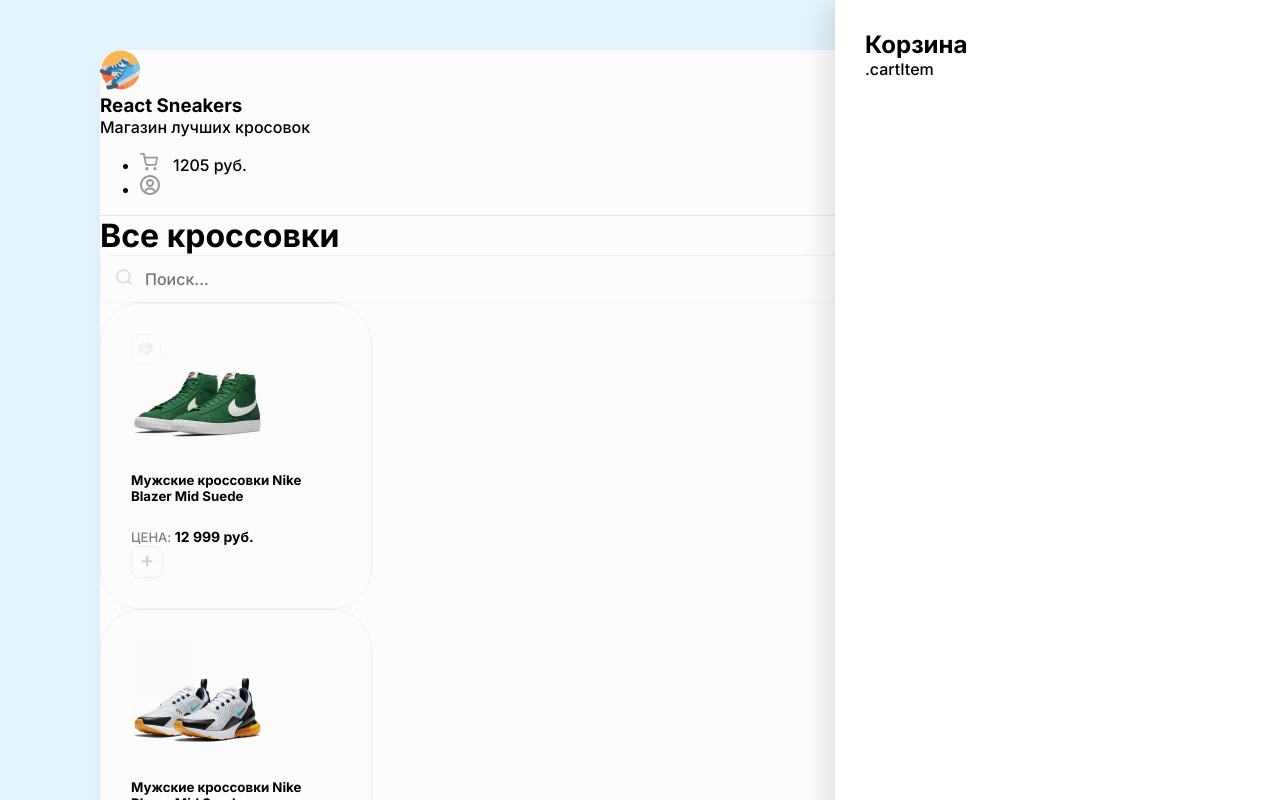
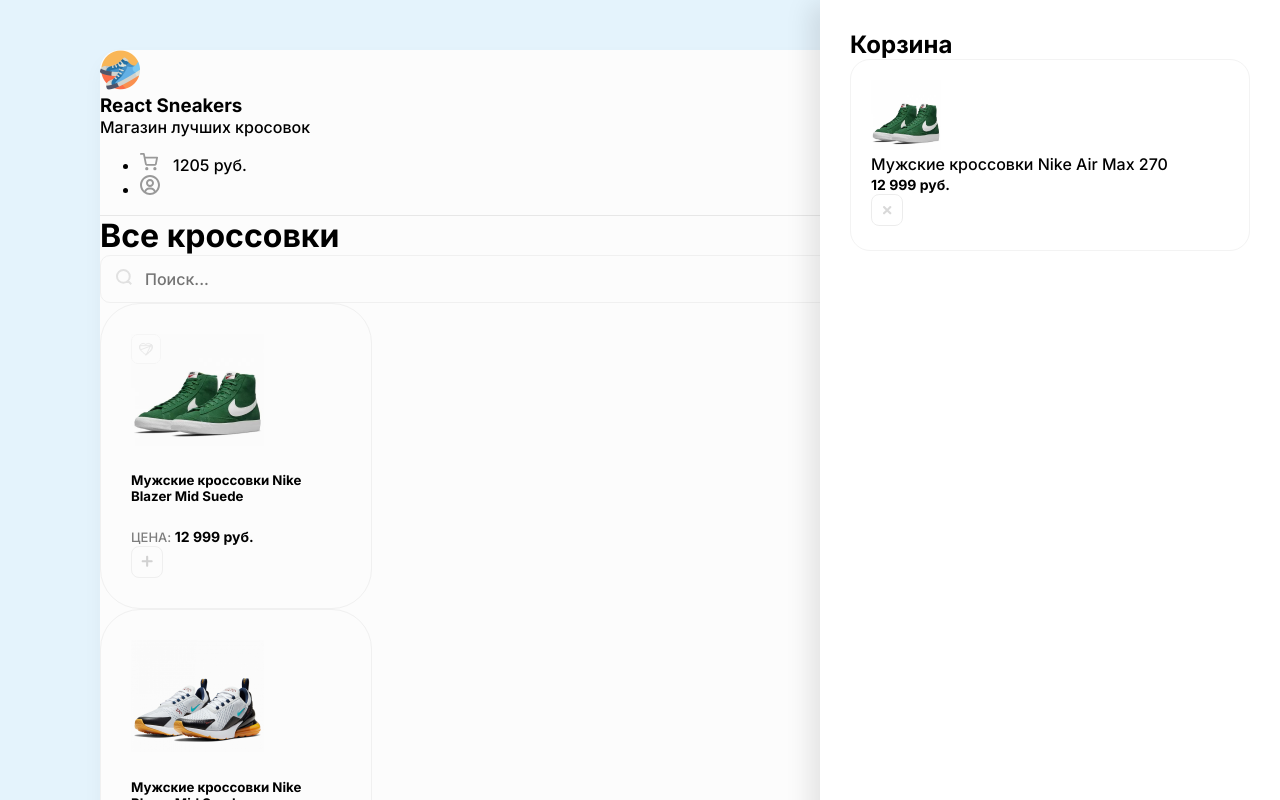
Before and after one commit to alexeyinn/react-sneakers, a React (Create React App) app: page / in a window 1280 px wide. Shown: the top 800 px of the page. Built offline with nearby package versions, Linux system fonts and the light colour scheme.

Commit message:
markup: сверстали cart item для side block корзины

```diff
--- a/src/App.js
+++ b/src/App.js
@@ -4,8 +4,15 @@ function App() {
       <div className="App clear">
         <div className="overlay">
           <div className="drawer">
-            <h2>Корзина</h2>
-            .cartItem
+            <h2 className="mb-30">Корзина</h2>
+            <div className="cartItem d-flex align-center mb-20">
+              <img className="mr-20" src="/img/sneakers/1.jpg" alt="sneakers" />
+              <div className="mr-20">
+                <p className="mb-5">Мужские кроссовки Nike Air Max 270</p>
+                <b>12 999 руб.</b>
+              </div>
+              <img src="/img/btn-remove.svg" alt="remove" />
+            </div>
           </div>
         </div>
         <header className="d-flex justify-between align-center p-40">
--- a/src/index.scss
+++ b/src/index.scss
@@ -116,7 +116,7 @@ header {
 
 .drawer {
   position: absolute;
-  width: 385px;
+  width: 400px;
   height: 100%;
   right: 0;
   background: #ffffff;
@@ -126,4 +126,35 @@ header {
   h2 {
     margin: 0px;
   }
+
+  .cartItem {
+    border: 1px solid #f3f3f3;
+    border-radius: 20px;
+    overflow: hidden;
+    padding: 20px;
+
+    img:first-child {
+      width: 70px;
+      height: 70px;
+    }
+
+    p {
+      font-size: 16px;
+      margin: 0;
+    }
+
+    b {
+      font-size: 14px;
+    }
+
+    img:last-child {
+      opacity: 0.5;
+      cursor: pointer;
+      transition: opacity 0.15s ease-in-out;
+
+      &:hover {
+        opacity: 1;
+      }
+    }
+  }
 }
```
Also changed, not shown: public/img/btn-remove.svg (added).
